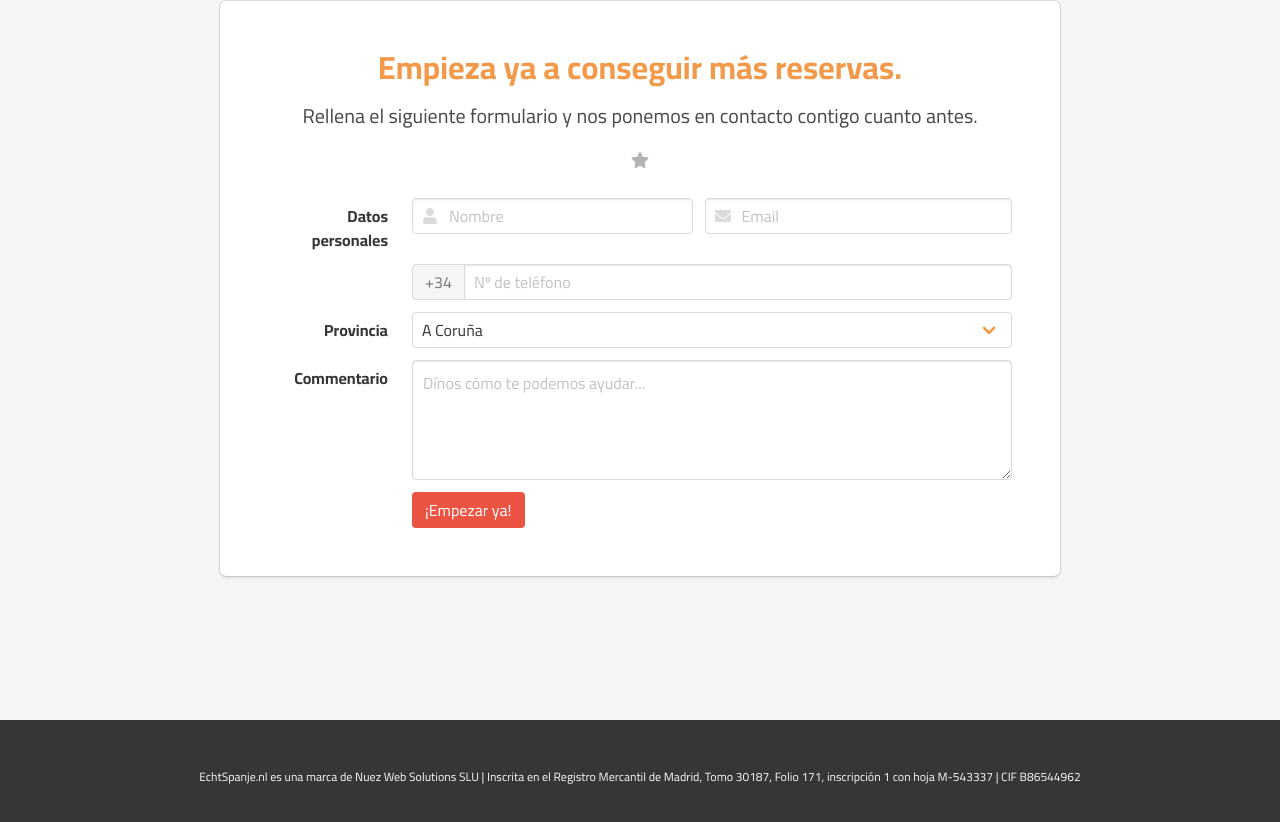
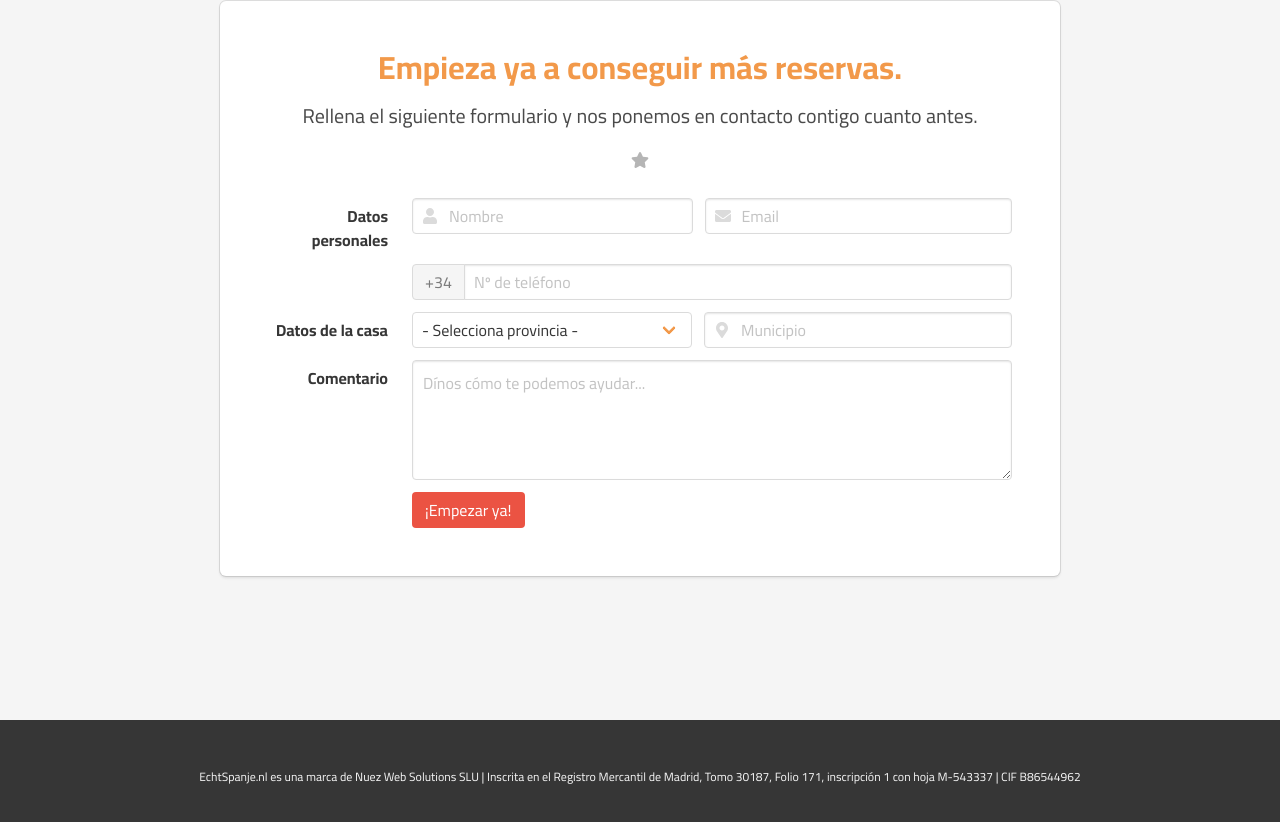
Before and after one commit to nuez/echtspanje-landing, a website: page index.html in a window 1280 px wide. Shown: the part 3846-4668 px from the top of the page. Drawn offline with nearby package versions, Linux system fonts and the light colour scheme.

Commit message:
Updated form

```diff
--- a/index.html
+++ b/index.html
@@ -263,13 +263,13 @@
                 <div class="field-body">
                     <div class="field">
                         <p class="control is-expanded has-icons-left">
-                            <input class="input" type="text" placeholder="Nombre">
+                            <input name="name" class="input" type="text" placeholder="Nombre" aria-required="true" required>
                             <span class="icon is-small is-left"><i class="fas fa-user"></i></span>
                         </p>
                     </div>
                     <div class="field">
                         <p class="control is-expanded has-icons-left has-icons-right">
-                            <input class="input" type="email" placeholder="Email">
+                            <input name="email" class="input" type="email" placeholder="Email" aria-required="true" required>
                             <span class="icon is-small is-left"><i class="fas fa-envelope"></i></span>
                         </p>
                     </div>
@@ -287,7 +287,7 @@
                                 </a>
                             </p>
                             <p class="control is-expanded">
-                                <input class="input" type="tel" placeholder="Nº de teléfono">
+                                <input name="phone" class="input" type="tel" placeholder="Nº de teléfono">
                             </p>
                         </div>
                     </div>
@@ -296,13 +296,14 @@
 
             <div class="field is-horizontal">
                 <div class="field-label  is-normal">
-                    <label class="label">Provincia</label>
+                    <label class="label">Datos de la casa</label>
                 </div>
                 <div class="field-body">
                     <div class="field">
-                        <div class="control">
+                        <div class="control is-expanded">
                             <div class="select is-fullwidth">
-                                <select>
+                                <select name="province" aria-required="true" required>
+                                    <option value="">- Selecciona provincia -</option>
                                     <option>A Coruña</option>
                                     <option>Álava</option>
                                     <option>Albacete</option>
@@ -357,13 +358,19 @@
                             </div>
                         </div>
                     </div>
+                    <div class="field">
+                        <p class="control is-expanded has-icons-left has-icons-right">
+                            <input name="municipality" class="input" type="text" placeholder="Municipio" required>
+                            <span class="icon is-small is-left"><i class="fas fa-map-marker-alt"></i></span>
+                        </p>
+                    </div>
                 </div>
             </div>
 
 
             <div class="field is-horizontal">
                 <div class="field-label  is-normal">
-                    <label class="label">Commentario</label>
+                    <label class="label">Comentario</label>
                 </div>
                 <div class="field-body">
                     <div class="field">
```
